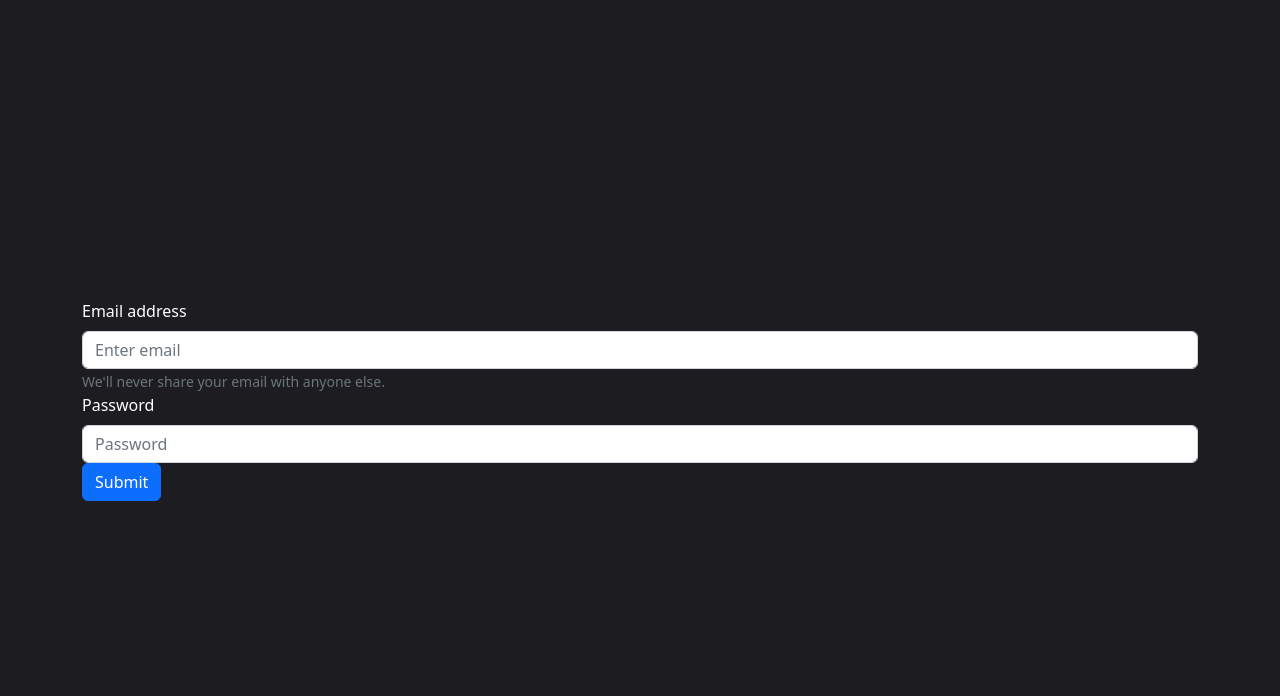
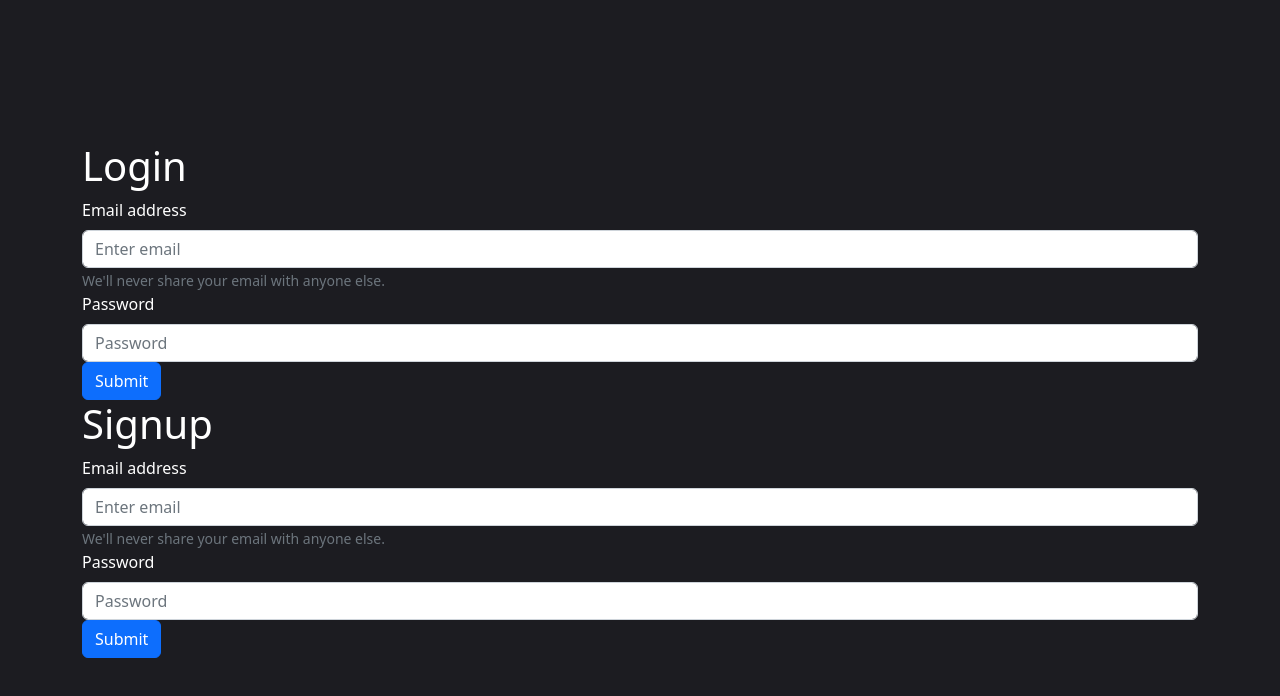
Before and after one commit to cop4808-spring-2023-fullstack-web/final-project-lkfau, a React (Create React App) app in the folder frontend/: page /login in a window 1280 px wide. Shown: the top 696 px of the page. Built offline with nearby package versions, Linux system fonts and the light colour scheme; no server answers; the HTML template or start-up script is replaced by a standard one.

Commit message:
added form for signup and log in (in progress)

```diff
--- a/frontend/src/Components/Pages/LogInSignUp/LogInSignUp.js
+++ b/frontend/src/Components/Pages/LogInSignUp/LogInSignUp.js
@@ -4,7 +4,7 @@
 import { useNavigate } from 'react-router-dom';
 
 const LoginSignup = () => {
-  const {user, logIn} = useUserAuth();
+  const {user, logIn, signUp} = useUserAuth();
   const navigate = useNavigate();
   useEffect(() => {
     if (user) {
@@ -28,12 +28,52 @@
     logIn(email,password)
   };
 
+  const handleSignUp = (event) => {
+    event.preventDefault();
+    console.log(user)
+    signUp(email,password)
+  };
+
   return (
     <Container>
       <Row>
         <Col>
           <Form onSubmit={handleSubmit}>
             <Form.Group controlId="formBasicEmail">
+              <h1>Login</h1>
+              <Form.Label>Email address</Form.Label>
+              <Form.Control
+                type="email"
+                placeholder="Enter email"
+                value={email}
+                onChange={handleEmailChange}
+              />
+              <Form.Text className="text-muted">
+                We'll never share your email with anyone else.
+              </Form.Text>
+            </Form.Group>
+
+            <Form.Group controlId="formBasicPassword">
+              <Form.Label>Password</Form.Label>
+              <Form.Control
+                type="password"
+                placeholder="Password"
+                value={password}
+                onChange={handlePasswordChange}
+              />
+            </Form.Group>
+
+            <Button variant="primary" type="submit">
+              Submit
+            </Button>
+          </Form>
+        </Col>
+      </Row>
+      <Row>
+        <Col>
+          <Form onSubmit={handleSignUp}>
+            <Form.Group controlId="formBasicEmail">
+              <h1>Signup</h1>
               <Form.Label>Email address</Form.Label>
               <Form.Control
                 type="email"
```
